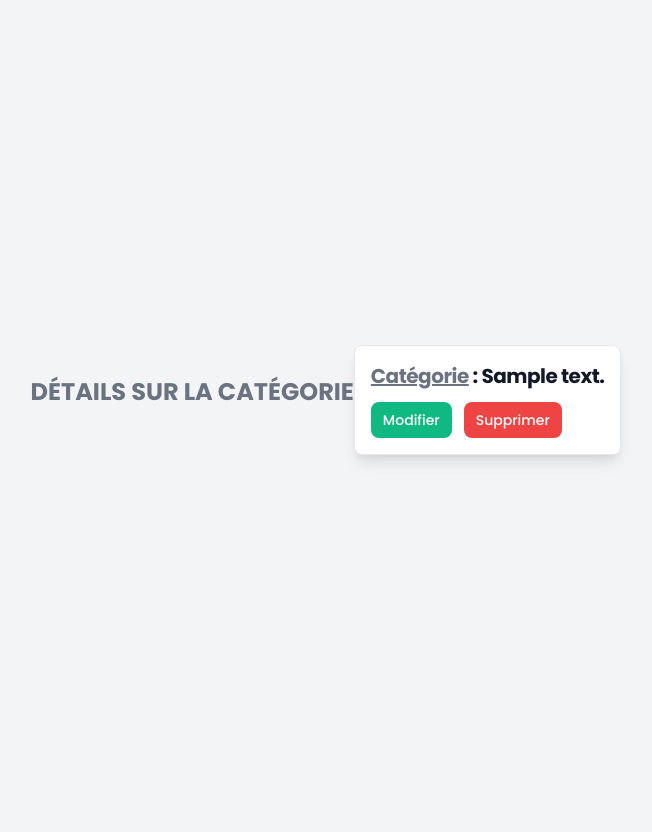
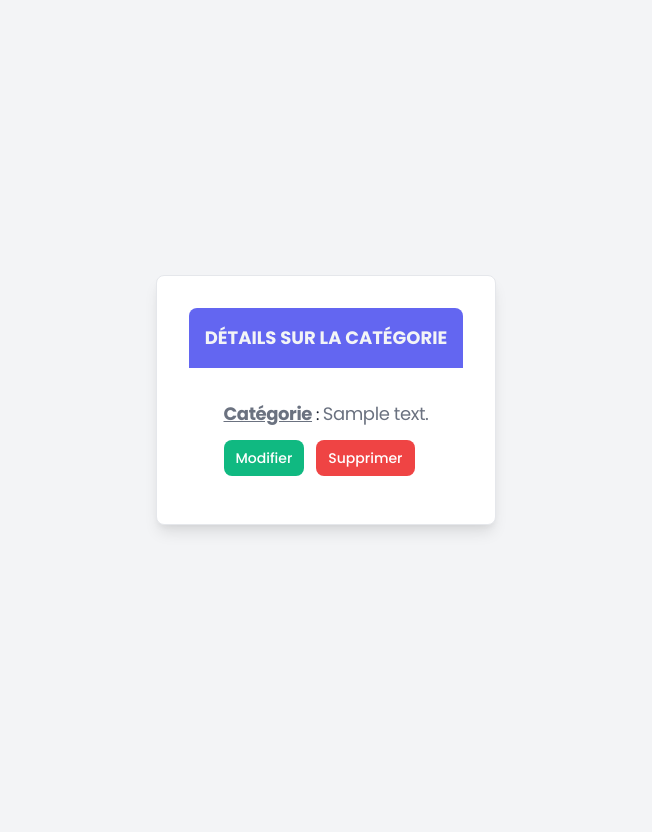
Before and after one commit to regisatl/library, a Django app: page /categoryCoast/1/ in a window 1280 px wide. Shown: the part 32-864 px from the top of the page, without its empty margins (314-966 px from the left). Run offline with Django 5.2, Linux system fonts and the light colour scheme; tables that the repository leaves empty hold one stand-in row (values such as "Sample post").

Commit message:
Mise à jour de categoryCoast

```diff
--- a/authorCoast/templates/authorCoast/index.html
+++ b/authorCoast/templates/authorCoast/index.html
@@ -19,8 +19,8 @@
       <div class="bg-white border border-gray-200 rounded-lg shadow dark:bg-gray-800 dark:border-gray-700 mt-8">
         <a href="{% url 'authorCoast:show' author.id %}"><img class="object-cover rounded-t-lg w-fit" src="https://images.unsplash.com/photo-1455390582262-044cdead277a?w=500&auto=format&fit=crop&q=60&ixlib=rb-4.0.3&ixid=M3wxMjA3fDB8MHxzZWFyY2h8Mnx8YXV0ZXVyfGVufDB8fDB8fHww" alt="{{ author.name }} cover" /></a>
         <div class="p-5">
-          <a href="{% url 'authorCoast:show' author.id %}"><h5 class="mb-2 text-2xl tracking-tight text-gray-900 dark:text-white hover:underline"><span class="underline font-medium">Auteur</span> :<span class="text-xl text-gray-500">{{ author.name }}</span></h5></a>
-          <a href="{% url 'authorCoast:show' author.id %}" class="inline-flex items-center px-3 py-2 text-sm font-medium text-center text-white bg-indigo-500 rounded-lg hover:bg-indigo-600 focus:ring-4 focus:outline-none focus:ring-indigo-300 dark:bg-indigo-600 dark:hover:bg-indigo-700 dark:focus:ring-blue-800">
+          <a href="{% url 'authorCoast:show' author.id %}"><h5 class="mb-2 text-lg tracking-tight text-gray-900 dark:text-white hover:underline"><span class="underline font-medium">Auteur</span> :<span class="text-lg text-gray-500"> {{ author.name }}</span></h5></a>
+          <a href="{% url 'authorCoast:show' author.id %}" class="inline-flex items-center px-3 py-2 text-sm font-normal text-center text-white bg-indigo-500 rounded-lg hover:bg-indigo-600 focus:ring-4 focus:outline-none focus:ring-indigo-300 dark:bg-indigo-600 dark:hover:bg-indigo-700 dark:focus:ring-blue-800 text-sm">
             Voir plus<span class="me-3">
               <svg class="w-6 h-6 text-gray-100 dark:text-white" aria-hidden="true" xmlns="http://www.w3.org/2000/svg" fill="none" viewBox="0 0 24 24">
                 <path stroke="currentColor" stroke-linecap="round" stroke-linejoin="round" stroke-width="2" d="m9 5 7 7-7 7" />
--- a/categoryCoast/templates/categoryCoast/edit.html
+++ b/categoryCoast/templates/categoryCoast/edit.html
@@ -5,7 +5,8 @@ Modifier une catégorie
 {% endblock %}
 
 {% block content %}
-    <div class="flex justify-center items-center min-h-screen mx-auto my-3 shadow-lg p-8 rounded-lg bg-white text-center border-2 border-gray-200">
+    <div class="flex flex-col justify-center items-center min-h-screen mx-auto my-3">
+      <div class="shadow-lg p-8 rounded-lg bg-white text-center border-2 border-gray-200">
         <h1 class="text-2xl font-bold mb-4 text-gray-500 uppercase">Modifier la catégorie : {{ book.title }}</h1>
         <form method="POST" enctype="multipart/form-data" class="space-y-4">
           {% csrf_token %}
@@ -13,4 +14,5 @@ Modifier une catégorie
           <button type="submit" class="inline-flex items-center px-3 py-2 text-sm font-medium text-center text-white bg-green-500 rounded-lg hover:bg-green-600 focus:ring-4 focus:outline-none focus:ring-green-300 dark:bg-green-600 dark:hover:bg-green-700 dark:focus:ring-green-800">Modifier</button>
         </form>
       </div>
+    </div>
     {% endblock %}
--- a/categoryCoast/templates/categoryCoast/index.html
+++ b/categoryCoast/templates/categoryCoast/index.html
@@ -17,11 +17,11 @@
   <div class="grid sm:grid-cols-2 md:grid-cols-2 px-4 gap-4">
     {% for category in categories %}
       <div class="bg-white border border-gray-200 rounded-lg shadow dark:bg-gray-800 dark:border-gray-700 mt-8">
-        <a href="{% url 'categoryCoast:show' author.id %}">
+        <a href="{% url 'categoryCoast:show' category.id %}">
           <img class="object-cover rounded-t-lg w-fit" src="https://images.unsplash.com/photo-1497633762265-9d179a990aa6?w=500&auto=format&fit=crop&q=60&ixlib=rb-4.0.3&ixid=M3wxMjA3fDB8MHxzZWFyY2h8NHx8Y2F0ZWdvcmllJTIwbGl2cmV8ZW58MHx8MHx8fDA%3D" alt="category cover" /></a>
         <div class="p-5">
-          <a href="{% url 'categoryCoast:show' author.id %}"><h5 class="mb-2 text-2xl tracking-tight text-gray-900 dark:text-white hover:underline"><span class="underline font-medium">Description</span> :<span class="text-xl text-gray-500">{{ category.description | truncatewords : 20 }}</span></h5></a>
-          <a href="{% url 'categoryCoast:show' author.id %}" class="inline-flex items-center px-3 py-2 text-sm font-medium text-center text-white bg-indigo-500 rounded-lg hover:bg-indigo-600 focus:ring-4 focus:outline-none focus:ring-indigo-300 dark:bg-indigo-600 dark:hover:bg-indigo-700 dark:focus:ring-blue-800">
+          <a href="{% url 'categoryCoast:show' category.id %}"><h5 class="mb-2 tracking-tight text-gray-900 dark:text-white hover:underline"><span class="underline font-medium text-lg">Description</span> :<span class="text-lg text-gray-500"> {{ category.description | truncatewords:20 }}</span></h5></a>
+          <a href="{% url 'categoryCoast:show' category.id %}" class="inline-flex items-center px-3 py-2 text-sm font-medium text-center text-white bg-indigo-500 rounded-lg hover:bg-indigo-600 focus:ring-4 focus:outline-none focus:ring-indigo-300 dark:bg-indigo-600 dark:hover:bg-indigo-700 dark:focus:ring-blue-800">
             Voir plus<span class="me-3">
               <svg class="w-6 h-6 text-gray-100 dark:text-white" aria-hidden="true" xmlns="http://www.w3.org/2000/svg" fill="none" viewBox="0 0 24 24">
                 <path stroke="currentColor" stroke-linecap="round" stroke-linejoin="round" stroke-width="2" d="m9 5 7 7-7 7" />
--- a/categoryCoast/templates/categoryCoast/show.html
+++ b/categoryCoast/templates/categoryCoast/show.html
@@ -5,15 +5,16 @@ Détails sur une catégorie
 {% endblock %}
 
 {% block content %}
-  <div class="flex justify-center items-center min-h-screen mx-auto my-3">
-    <h1 class="text-2xl font-bold mb-4 text-gray-500 text-center uppercase">Détails sur la catégorie</h1>
-    <div class="flex flex-col items-center bg-white border border-gray-200 rounded-lg shadow-lg md:flex-row md:max-w-xl dark:border-gray-700 dark:bg-gray-800 dark:hover:bg-gray-700">
-      <div class="flex flex-col justify-between p-4 leading-normal">
-        <h5 class="mb-3 text-xl font-bold tracking-tight text-gray-900 dark:text-white"><span class="underline text-gray-500">Catégorie</span> : {{ category.description }}</h5>
-
-        <div class="flex gap-3">
-          <a href="{% url 'categoryCoast:edit' category.id %}" class="inline-flex items-center px-3 py-2 text-sm font-medium text-center text-white bg-green-500 rounded-lg hover:bg-green-600 focus:ring-4 focus:outline-none focus:ring-green-300 dark:bg-green-600 dark:hover:bg-green-700 dark:focus:ring-green-800">Modifier</a>
-          <a href="{% url 'categoryCoast:remove' category.id %}" class="inline-flex items-center px-3 py-2 text-sm font-medium text-center text-white bg-red-500 rounded-lg hover:bg-red-600 focus:ring-4 focus:outline-none focus:ring-red-300 dark:bg-red-600 dark:hover:bg-red-700 dark:focus:ring-red-800">Supprimer</a>
+  <div class="flex flex-col justify-center items-center min-h-screen mx-auto my-3">
+    <div class="bg-white border border-gray-200 rounded-lg shadow-lg p-8">
+      <h1 class="text-lg font-bold mb-4 text-gray-100 text-center uppercase bg-indigo-500 w-full p-4 rounded-t-lg">Détails sur la catégorie</h1>
+      <div class="flex flex-col justify-center items-center md:flex-row md:max-w-xl dark:border-gray-700 dark:bg-gray-800 dark:hover:bg-gray-700">
+        <div class="flex flex-col justify-between p-4 leading-normal">
+          <h5 class="mb-3 tracking-tight text-gray-900 dark:text-white"><span class="underline text-gray-500 text-lg font-bold">Catégorie</span> : <span class="text-lg text-gray-500">{{ category.description }}</span></h5>
+          <div class="flex gap-3">
+            <a href="{% url 'categoryCoast:edit' category.id %}" class="inline-flex items-center px-3 py-2 text-sm font-medium text-center text-white bg-green-500 rounded-lg hover:bg-green-600 focus:ring-4 focus:outline-none focus:ring-green-300 dark:bg-green-600 dark:hover:bg-green-700 dark:focus:ring-green-800">Modifier</a>
+            <a href="{% url 'categoryCoast:remove' category.id %}" class="inline-flex items-center px-3 py-2 text-sm font-medium text-center text-white bg-red-500 rounded-lg hover:bg-red-600 focus:ring-4 focus:outline-none focus:ring-red-300 dark:bg-red-600 dark:hover:bg-red-700 dark:focus:ring-red-800">Supprimer</a>
+          </div>
         </div>
       </div>
     </div>
```
Also changed, not shown: authorCoast/templates/authorCoast/remove.html (+5 -5 lines), authorCoast/templates/authorCoast/show.html (+11 -10 lines), categoryCoast/templates/categoryCoast/remove.html (+8 -8 lines). Lines whose indentation alone changed are shown as unchanged.
